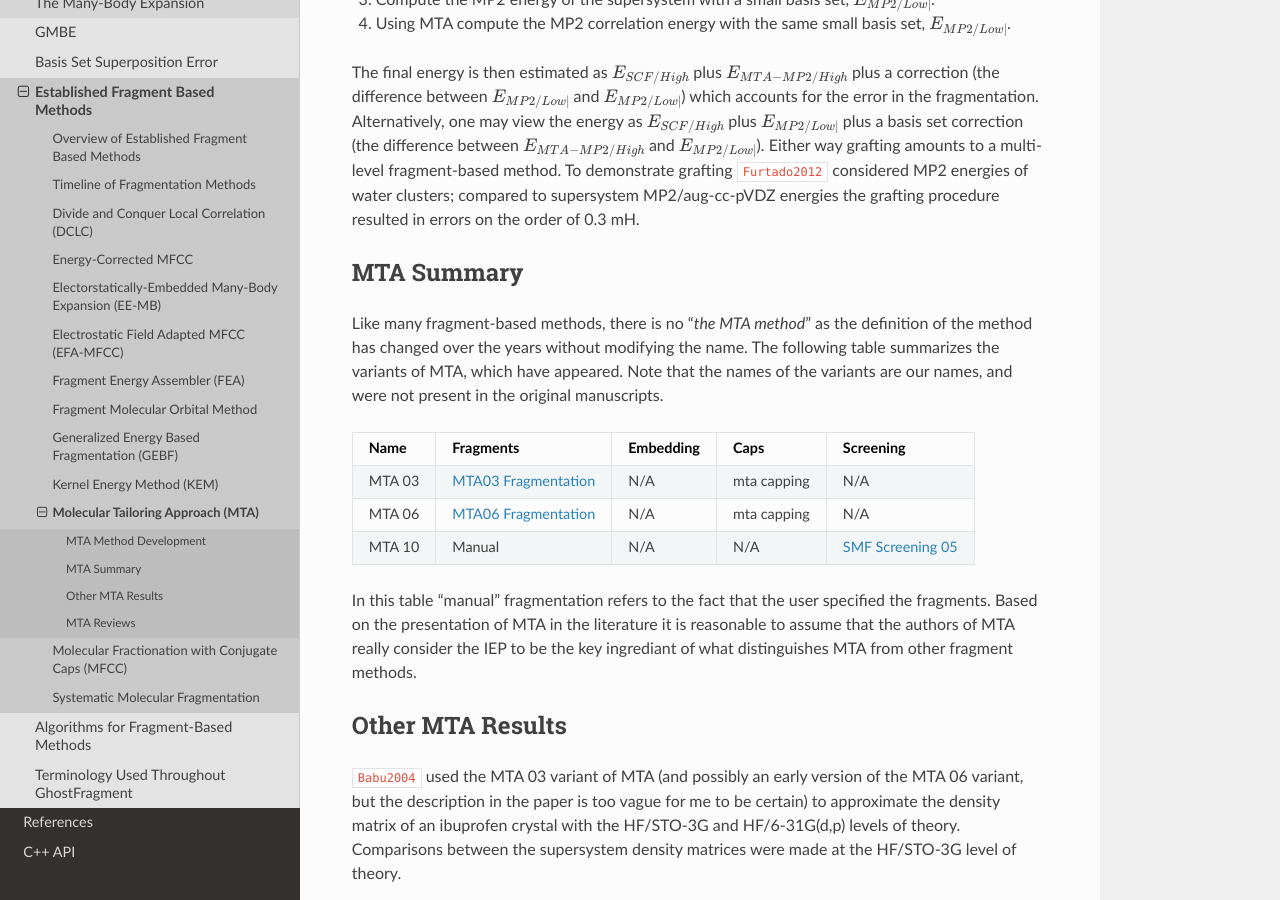
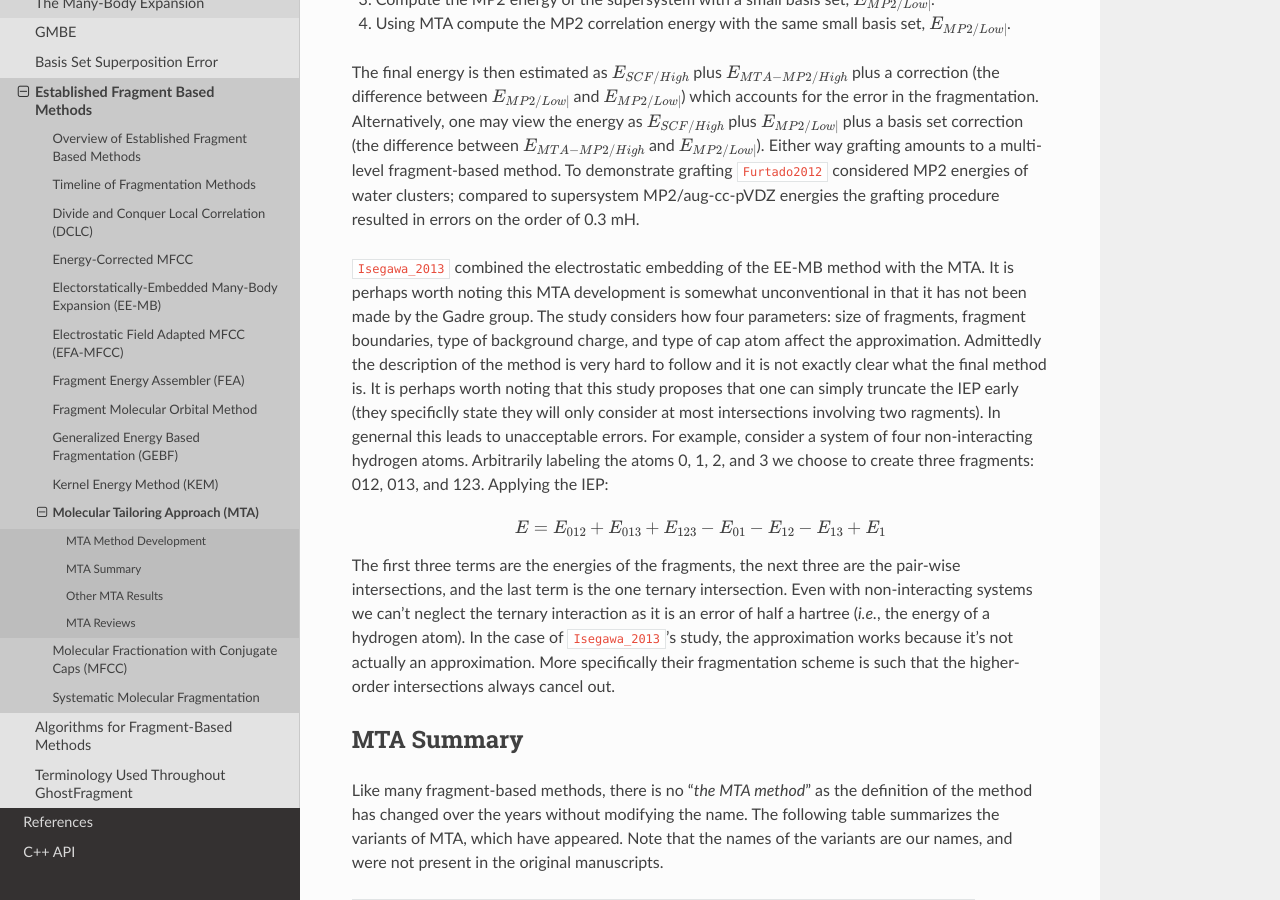
Before and after one commit to rmrresearch/GhostFragment, a Sphinx documentation site: the page built from docs/source/background/established_methods/mta.rst, in a window 1280 px wide and 900 px high, scrolled down 1195 px. Built offline with Sphinx 7.4.7 and the Read the Docs theme 2.0.0, drawn with Linux system fonts in a browser that asks for light colours; cross-references to code outside the pages are shown as plain code.

Commit message:
backup [skip ci]

```diff
--- a/docs/source/background/established_methods/mta.rst
+++ b/docs/source/background/established_methods/mta.rst
@@ -71,6 +71,31 @@ for the error in the fragmentation. Alternatively, one may view the energy as
 fragment-based method. To demonstrate grafting :cite:t:`Furtado2012` considered
 MP2 energies of water clusters; compared to supersystem MP2/aug-cc-pVDZ energies
 the grafting procedure resulted in errors on the order of 0.3 mH.
+
+:cite:t:`Isegawa_2013` combined the electrostatic embedding of the EE-MB method
+with the MTA. It is perhaps worth noting this MTA development is somewhat
+unconventional in that it has not been made by the Gadre group. The study
+considers how four parameters: size of fragments, fragment boundaries, type of
+background charge, and type of cap atom affect the approximation. Admittedly the
+description of the method is very hard to follow and it is not exactly clear
+what the final method is. It is perhaps worth noting that this study proposes
+that one can simply truncate the IEP early (they specificlly state they will
+only consider at most intersections involving two  ragments). In genernal this
+leads to unacceptable errors. For example, consider a system of four
+non-interacting hydrogen atoms. Arbitrarily labeling the atoms 0, 1, 2, and 3 we
+choose to create three fragments: 012, 013, and 123. Applying the IEP:
+
+.. math::
+
+   E = E_{012} + E_{013} + E_{123} - E_{01} - E_{12} - E_{13} + E_{1}
+
+The first three terms are the energies of the fragments, the next three are the
+pair-wise intersections, and the last term is the one ternary intersection. Even
+with non-interacting systems we can't neglect the ternary interaction as it is
+an error of half a hartree (*i.e.*, the energy of a hydrogen atom). In the case
+of :cite:t:`Isegawa_2013`'s study, the approximation works because it's not
+actually an approximation. More specifically their fragmentation scheme is such
+that the higher-order intersections always cancel out.
 
 ***********
 MTA Summary
--- a/docs/source/refs.bib
+++ b/docs/source/refs.bib
@@ -404,13 +404,30 @@ pages={199--225}
 }
 
 @Article{Kurbanov_2013,
-  author    = {Elbek K. Kurbanov and Hannah R. Leverentz and Donald G. Truhlar and Elizabeth A. Amin},
+  author    = {Elbek K. Kurbanov and Hannah R. Leverentz and Donald G. Truhlar
+               and Elizabeth A. Amin},
   journal   = {Journal of Chemical Theory and Computation},
-  title     = {Analysis of the Errors in the Electrostatically Embedded Many-Body Expansion of the Energy and the Correlation Energy for Zn and Cd Coordination Complexes with Five and Six Ligands and Use of the Analysis to Develop a Generally Successful Fragmentation Strategy},
+  title     = {Analysis of the Errors in the Electrostatically Embedded
+               Many-Body Expansion of the Energy and the Correlation Energy for
+               Zn and Cd Coordination Complexes with Five and Six Ligands and
+               Use of the Analysis to Develop a Generally Successful
+               Fragmentation Strategy},
   year      = {2013},
   number    = {6},
   pages     = {2617--2628},
   volume    = {9}
+}
+
+@Article{Isegawa_2013,
+  author    = {Miho Isegawa and Bo Wang and Donald G. Truhlar},
+  journal   = {Journal of Chemical Theory and Computation},
+  title     = {Electrostatically Embedded Molecular Tailoring Approach and
+               Validation for Peptides},
+  year      = {2013},
+  number    = {3},
+  pages     = {1381--1393},
+  volume    = {9},
+  doi       = {10.1021/ct300845q}
 }
 
 %%%%%%%%%%%%%%%%%%%%%%%%%%%%%%%%%%%%%%%%%%%%%%%%%%%%%%%%%%%%%%%%%%%%%%%%%%%%%%%%
```
Also changed, not shown: other parts of docs/source/refs.bib (+1 -1 lines), docs/source/background/established_methods/eembe.rst (+15 -2 lines).
